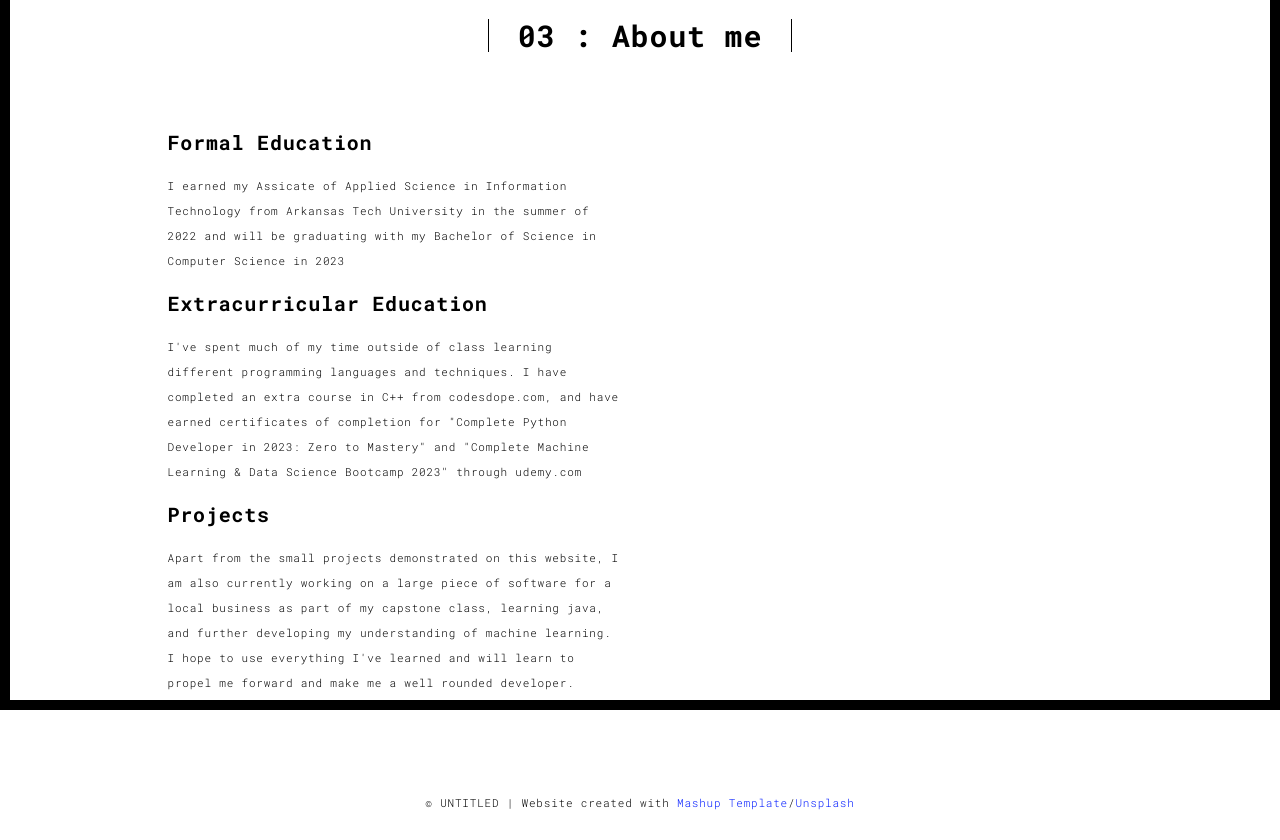
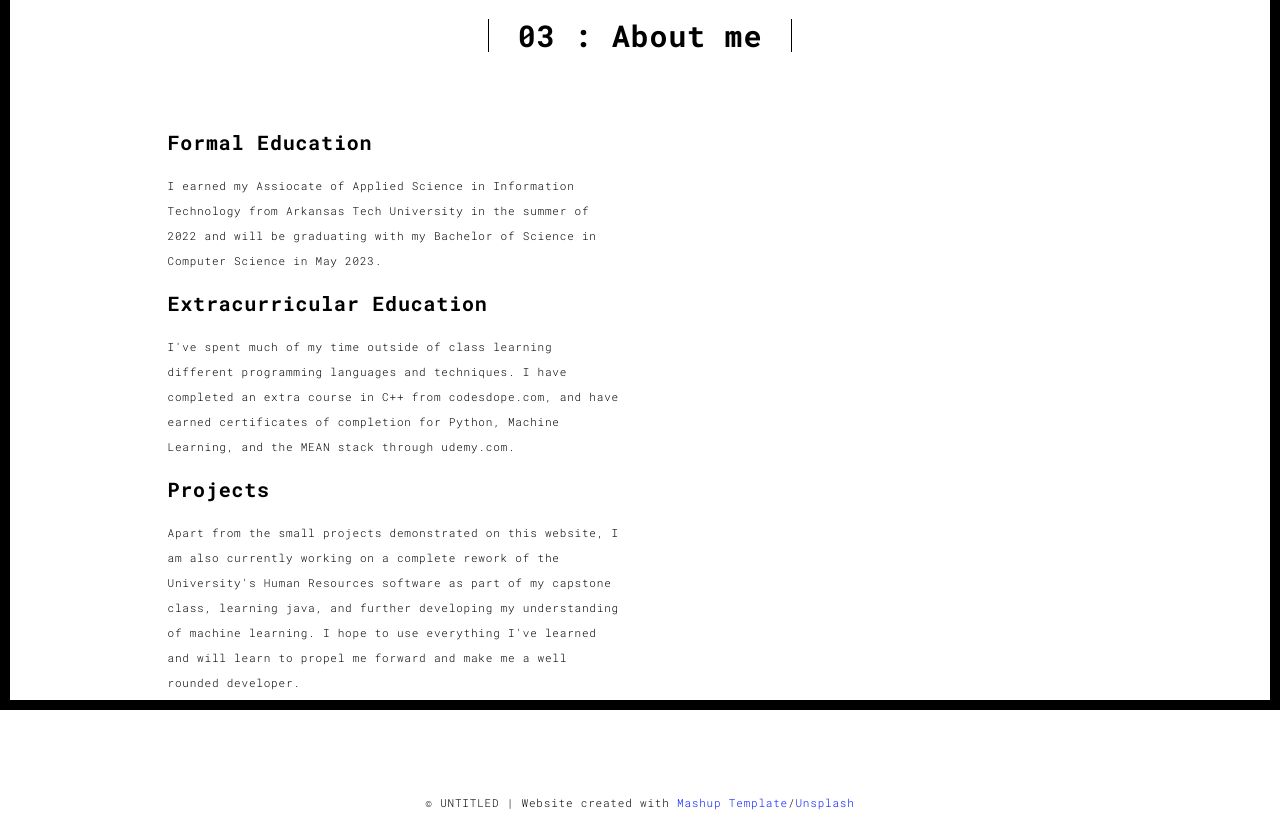
Before and after one commit to dgeorge94/portfo, a Flask app: page /about.html in a window 1280 px wide. Shown: the part 90-930 px from the top of the page. Run offline with Flask 2, Linux system fonts and the light colour scheme; some libraries are stand-ins or nearby versions.

Commit message:
update about me

```diff
--- a/templates/about.html
+++ b/templates/about.html
@@ -62,15 +62,14 @@
               <div class="row">
                 <div class="col-xs-12 col-md-6">
                   <h3>Formal Education</h3>
-                  <p>I earned my Assicate of Applied Science in Information Technology from Arkansas Tech University in the summer of 2022 and will be graduating with my Bachelor of Science in Computer Science in 2023</p>
+                  <p>I earned my Assiocate of Applied Science in Information Technology from Arkansas Tech University in the summer of 2022 and will be graduating with my Bachelor of Science in Computer Science in May 2023.</p>
                   <h3>Extracurricular Education</h3>
                   <p>I've spent much of my time outside of class learning different programming languages and techniques.
-                    I have completed an extra course in C++ from codesdope.com, and have earned certificates of completion for "Complete Python Developer in 2023: Zero to Mastery" and "Complete Machine Learning & Data Science Bootcamp 2023" through udemy.com
+                    I have completed an extra course in C++ from codesdope.com, and have earned certificates of completion for Python, Machine Learning, and the MEAN stack through udemy.com.
                   <h3>Projects</h3>
                   <p>
-                  Apart from the small projects demonstrated on this website, I am also currently working on a large piece of software for a local business as part of my capstone class, learning java, and further developing my understanding of machine learning. I hope to use everything I've learned and will learn to propel me forward and make me a well rounded developer. </p>
+                  Apart from the small projects demonstrated on this website, I am also currently working on a complete rework of the University's Human Resources software as part of my capstone class, learning java, and further developing my understanding of machine learning. I hope to use everything I've learned and will learn to propel me forward and make me a well rounded developer. </p>
                 </div>
-
               </div>
             </div>
           </div>
```
